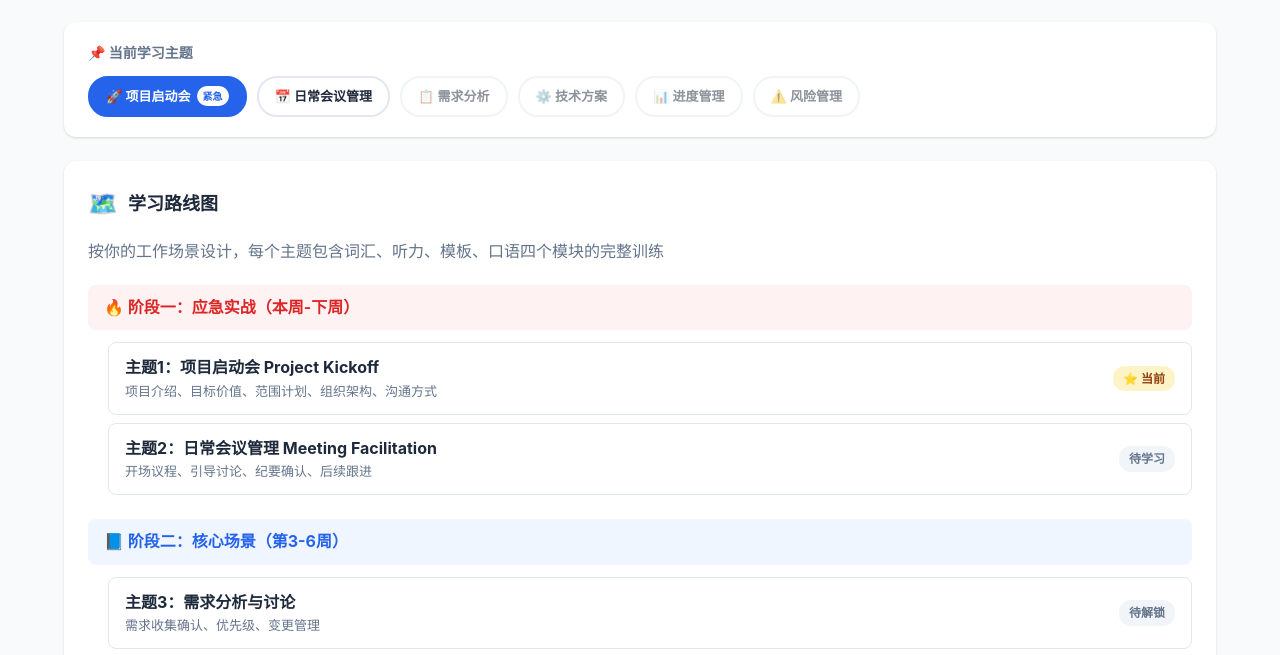
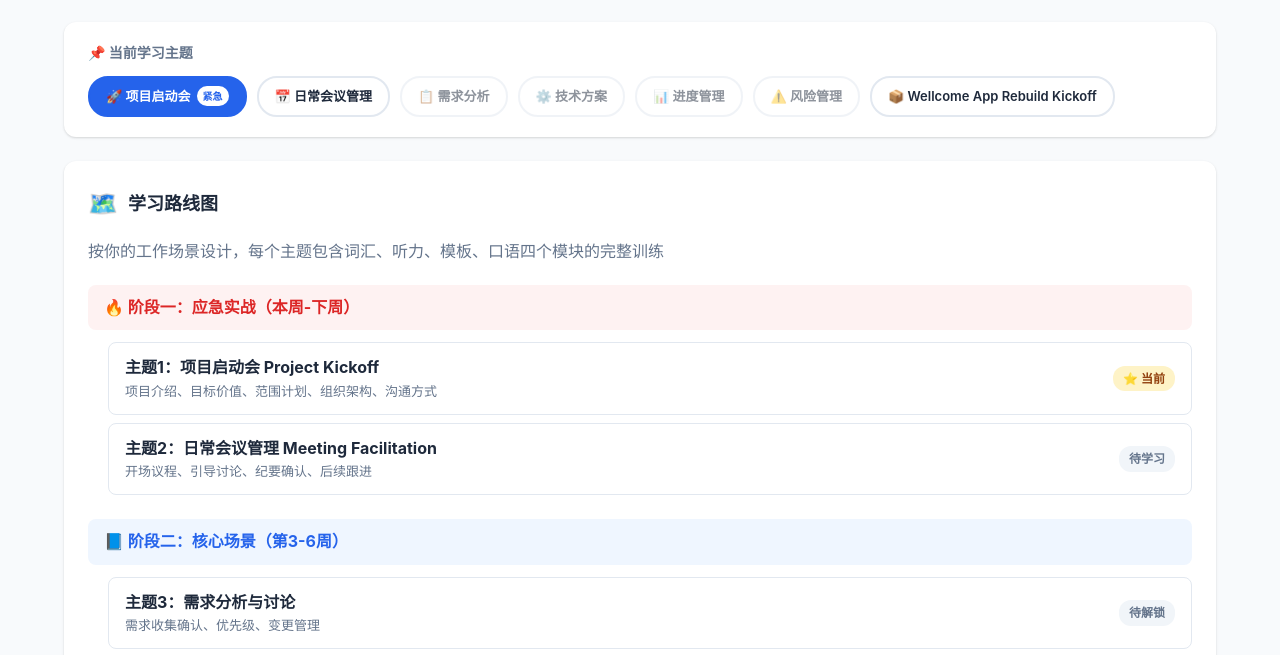
Before and after one commit to Eugeneyao323/pm-english, a plain HTML site: page index.html in a window 1280 px wide. Shown: the part 124-779 px from the top of the page. Drawn offline with Linux system fonts and the light colour scheme.

Commit message:
Auto-preload remote topics on first visit (no manual import needed)

```diff
--- a/index.html
+++ b/index.html
@@ -2357,6 +2357,37 @@ function registerImportedTopics() {
 }
 registerImportedTopics();
 
+// ============================================================
+// AUTO-PRELOAD REMOTE TOPICS (no manual import needed)
+// ============================================================
+var PRELOAD_TOPICS = [
+  'wellcome-kickoff'
+];
+var TOPIC_BASE_URL = 'https://eugeneyao323.github.io/pm-english/';
+
+function autoPreloadTopics() {
+  var needLoad = PRELOAD_TOPICS.filter(function(tid) { return !importedTopics[tid]; });
+  if (needLoad.length === 0) return;
+  needLoad.forEach(function(tid) {
+    fetch(TOPIC_BASE_URL + tid + '.json?' + Date.now())
+      .then(function(r) { return r.json(); })
+      .then(function(data) {
+        if (!data.id || !data.name) return;
+        importedTopics[data.id] = data;
+        saveImportedTopics();
+        if (data.vocab) VOCAB_DATA[data.id] = data.vocab;
+        if (data.listening) DIALOGUE_DATA[data.id] = data.listening;
+        if (data.templates) TEMPLATE_DATA[data.id] = data.templates;
+        if (data.speaking) SPEAKING_DATA[data.id] = data.speaking;
+        if (data.quiz) QUIZ_DATA[data.id] = data.quiz;
+        addTopicChip(data.id, data.name);
+        renderTopicList();
+      })
+      .catch(function() {});
+  });
+}
+autoPreloadTopics();
+
 function handleTopicDrop(event) {
   event.preventDefault();
   var file = event.dataTransfer.files[0];
```
